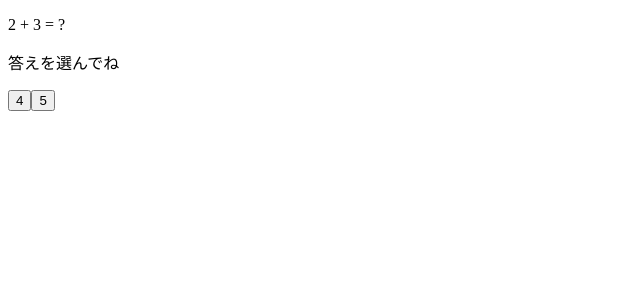
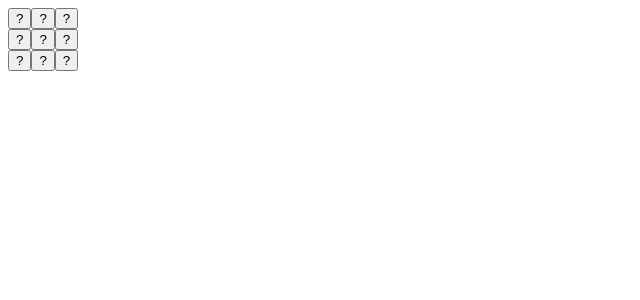
Before and after one commit to hibichan1789/react-practice, a React (Vite) app: page / in a window 1280 px wide. Shown: the top 300 px of the page, without its empty margins (0-640 px from the left). Built offline with nearby package versions, Linux system fonts and the light colour scheme.

Commit message:
3目並べ

```diff
--- a/src/App.tsx
+++ b/src/App.tsx
@@ -1,49 +1,55 @@
 // src/App.tsx
 
 import { useState } from "react";
-type IsCorrect = boolean|null
-function AnswerMessage({isCorrect}:{isCorrect:IsCorrect}){
-  if(isCorrect === null){
-    return <p>答えを選んでね</p>
+import { Fragment } from "react";
+export default function BoxList(){
+  const [boxes, setBoxes] = useState<string[]>(Array(9).fill("?"));
+  const [xIsNext, setXIsNext] = useState<boolean>(true);
+  const winner = calculateWinner(boxes);
+  function changeBox(targetIndex:number){
+    if(boxes[targetIndex] !== "?" || winner){
+      return;
+    }
+    const nextBoxes = boxes.map((box, boxIndex) =>{
+                if(boxIndex === targetIndex){
+                box = xIsNext ? "X" : "O";
+                }
+              return box;
+              });
+    setBoxes(nextBoxes);
+    setXIsNext(!xIsNext);
   }
-  return <p>{isCorrect ? "正解!" : "不正解..."}</p>
+  return(
+    <div>
+      {winner && <p>勝者は {winner} !!!!</p>}
+      {boxes.map((box, boxIndex) => {
+        return(
+          <Fragment key={boxIndex}>
+            <button onClick={()=>changeBox(boxIndex)}>{box}</button>
+            {boxIndex % 3 === 2 ? <br/> : ""}
+          </Fragment>
+        );
+    })}
+    </div>
+  );
 }
-type AnswerButtonProps = {
-  answer:string;
-  clickAction:()=>void;
-}
-function AnswerButton({answer, clickAction}:AnswerButtonProps){
-  return <button onClick={clickAction}>{answer}</button>
-}
-type ResetButtonProps = {
-  clickAction:()=>void;
-}
-function ResetButton({clickAction}:ResetButtonProps){
-  return <button onClick={clickAction}>リセット</button>
-}
-export default function QuizGame(){
-  const [isCorrect, setIsCorrect] = useState<IsCorrect>(null);
-  const [selectedAnswer, setSelectedAnswer] = useState<string>("?");
-  function initializeQuiz(){
-    setIsCorrect(null);
-    setSelectedAnswer("?");
-  }
-  function checkAnswer(answer:string){
-    setSelectedAnswer(answer);
-    if(answer === "5"){
-      setIsCorrect(true);
-    }
-    else{
-      setIsCorrect(false);
+
+function calculateWinner(boxes:string[]){
+  const lines = [
+    [0, 1, 2],
+    [3, 4, 5],
+    [6, 7, 8],
+    [0, 3, 6],
+    [1, 4, 7],
+    [2, 5, 8],
+    [0, 4, 8],
+    [2, 4, 6],
+  ]
+  for(const line of lines){
+    const [a, b, c] = line;
+    if(boxes[a] !== "?" && boxes[a] === boxes[b] && boxes[a] === boxes[c]){
+      return boxes[a];
     }
   }
-  return(
-    <>
-      <p>2 + 3 = {selectedAnswer}</p>
-      <AnswerMessage isCorrect={isCorrect}/>
-      <AnswerButton clickAction={()=>checkAnswer("4")} answer="4"/>
-      <AnswerButton clickAction={()=>checkAnswer("5")} answer="5"/>
-      {isCorrect !== null ? <ResetButton clickAction={()=>initializeQuiz()}/> : ""}
-    </>
-  );
+  return null
 }
```
